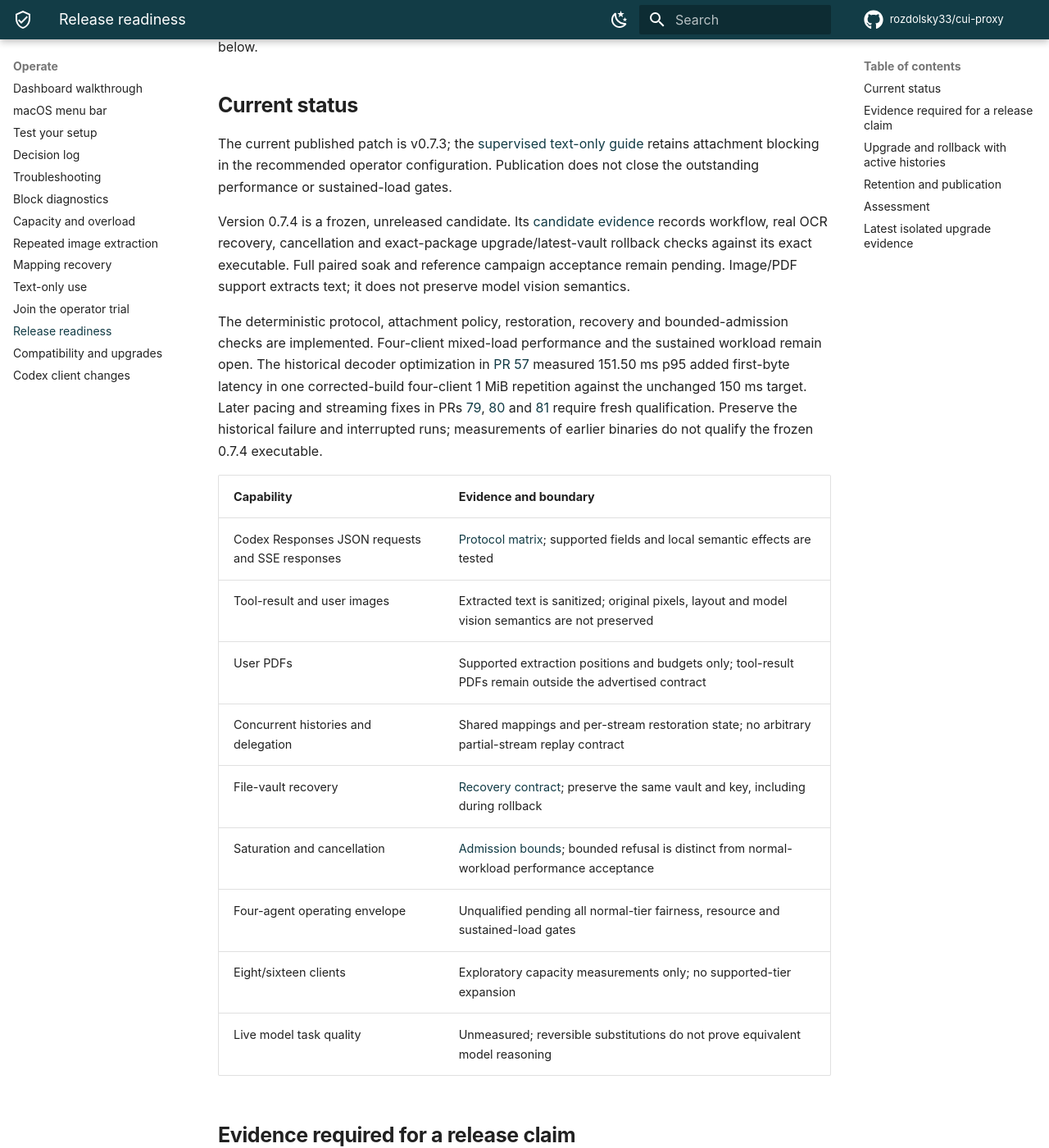
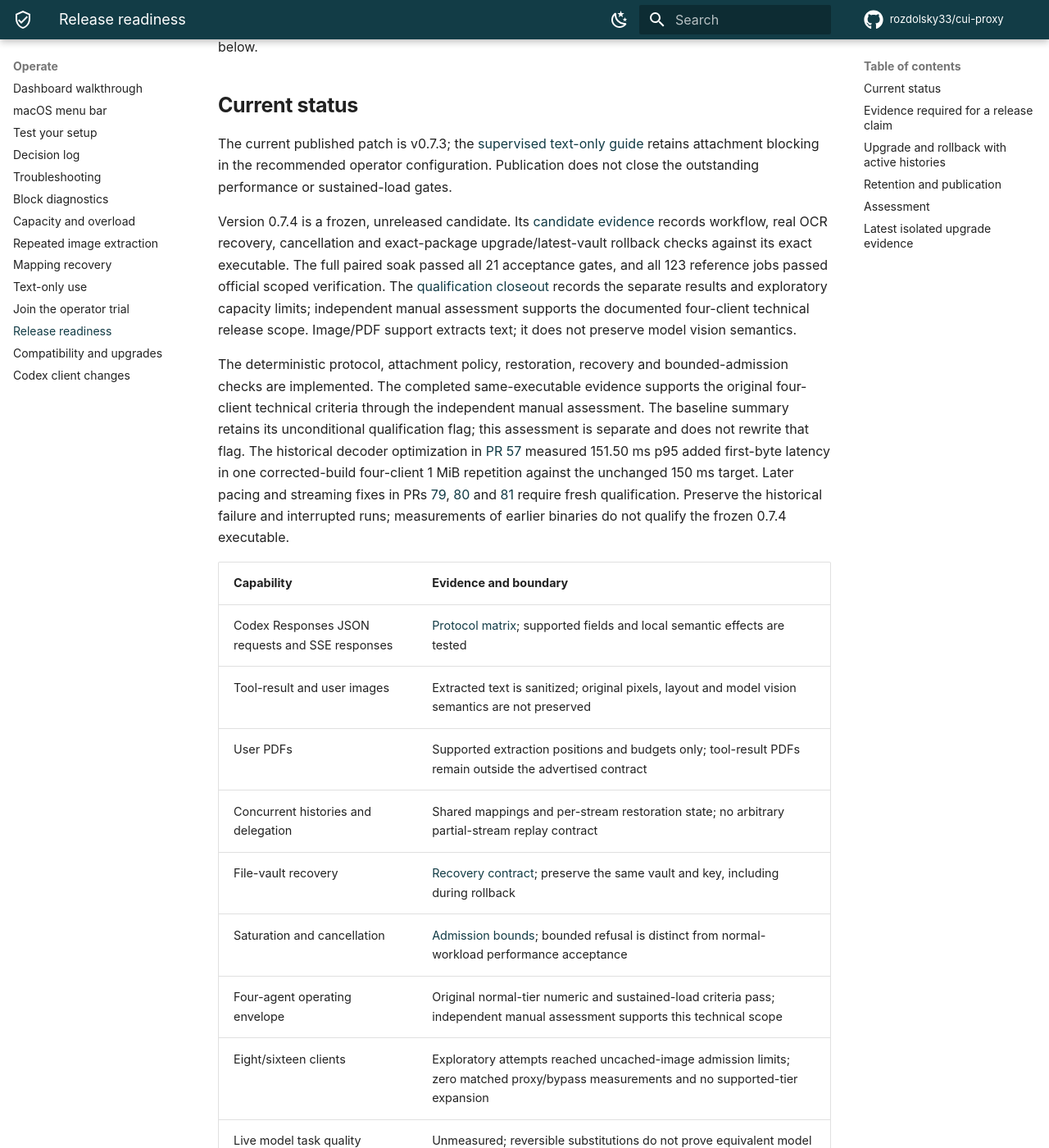
Before and after one commit to rozdolsky33/cui-proxy, an MkDocs documentation site: the page built from docs/release-readiness.md, in a window 1280 px wide and 1400 px high, scrolled down 236 px. Shown: the whole window at 82% size. Built offline with MkDocs 1.6.1 and Material for MkDocs 9.7.7, drawn with Linux system fonts in a browser that asks for light colours; comment, search, counter and statistics services are not loaded; the version menu is left out; some of the changed text lies outside the part shown.

Commit message:
docs: record v0.7.4 four-client qualification closeout (#90)

```diff
--- a/docs/release-readiness.md
+++ b/docs/release-readiness.md
@@ -6,9 +6,9 @@ A successful build or healthy dashboard does not establish four-agent performanc
 
 The current published patch is v0.7.3; the [supervised text-only guide](early-trial.md) retains attachment blocking in the recommended operator configuration. Publication does not close the outstanding performance or sustained-load gates.
 
-Version 0.7.4 is a frozen, unreleased candidate. Its [candidate evidence](https://github.com/rozdolsky33/cui-proxy/blob/main/docs/verification-results/2026-11-23-v074-candidate.md) records workflow, real OCR recovery, cancellation and exact-package upgrade/latest-vault rollback checks against its exact executable. Full paired soak and reference campaign acceptance remain pending. Image/PDF support extracts text; it does not preserve model vision semantics.
+Version 0.7.4 is a frozen, unreleased candidate. Its [candidate evidence](https://github.com/rozdolsky33/cui-proxy/blob/main/docs/verification-results/2026-11-23-v074-candidate.md) records workflow, real OCR recovery, cancellation and exact-package upgrade/latest-vault rollback checks against its exact executable. The full paired soak passed all 21 acceptance gates, and all 123 reference jobs passed official scoped verification. The [qualification closeout](https://github.com/rozdolsky33/cui-proxy/blob/main/docs/verification-results/2026-11-27-v074-closeout.md) records the separate results and exploratory capacity limits; independent manual assessment supports the documented four-client technical release scope. Image/PDF support extracts text; it does not preserve model vision semantics.
 
-The deterministic protocol, attachment policy, restoration, recovery and bounded-admission checks are implemented. Four-client mixed-load performance and the sustained workload remain open. The historical decoder optimization in [PR 57](https://github.com/rozdolsky33/cui-proxy/pull/57) measured 151.50 ms p95 added first-byte latency in one corrected-build four-client 1 MiB repetition against the unchanged 150 ms target. Later pacing and streaming fixes in PRs [79](https://github.com/rozdolsky33/cui-proxy/pull/79), [80](https://github.com/rozdolsky33/cui-proxy/pull/80) and [81](https://github.com/rozdolsky33/cui-proxy/pull/81) require fresh qualification. Preserve the historical failure and interrupted runs; measurements of earlier binaries do not qualify the frozen 0.7.4 executable.
+The deterministic protocol, attachment policy, restoration, recovery and bounded-admission checks are implemented. The completed same-executable evidence supports the original four-client technical criteria through the independent manual assessment. The baseline summary retains its unconditional qualification flag; this assessment is separate and does not rewrite that flag. The historical decoder optimization in [PR 57](https://github.com/rozdolsky33/cui-proxy/pull/57) measured 151.50 ms p95 added first-byte latency in one corrected-build four-client 1 MiB repetition against the unchanged 150 ms target. Later pacing and streaming fixes in PRs [79](https://github.com/rozdolsky33/cui-proxy/pull/79), [80](https://github.com/rozdolsky33/cui-proxy/pull/80) and [81](https://github.com/rozdolsky33/cui-proxy/pull/81) require fresh qualification. Preserve the historical failure and interrupted runs; measurements of earlier binaries do not qualify the frozen 0.7.4 executable.
 
 | Capability | Evidence and boundary |
 | --- | --- |
@@ -18,8 +18,8 @@ The deterministic protocol, attachment policy, restoration, recovery and bounded
 | Concurrent histories and delegation | Shared mappings and per-stream restoration state; no arbitrary partial-stream replay contract |
 | File-vault recovery | [Recovery contract](vault-recovery.md); preserve the same vault and key, including during rollback |
 | Saturation and cancellation | [Admission bounds](admission.md); bounded refusal is distinct from normal-workload performance acceptance |
-| Four-agent operating envelope | Unqualified pending all normal-tier fairness, resource and sustained-load gates |
-| Eight/sixteen clients | Exploratory capacity measurements only; no supported-tier expansion |
+| Four-agent operating envelope | Original normal-tier numeric and sustained-load criteria pass; independent manual assessment supports this technical scope |
+| Eight/sixteen clients | Exploratory attempts reached uncached-image admission limits; zero matched proxy/bypass measurements and no supported-tier expansion |
 | Live model task quality | Unmeasured; reversible substitutions do not prove equivalent model reasoning |
 
 ## Evidence required for a release claim
@@ -53,7 +53,9 @@ Publish only safe summaries: versions, rule names/counts, test names, aggregate
 
 ## Assessment
 
-The repository has stronger correctness and recovery evidence than its initial implementation, including explicit protocol limits and fail-closed validation. Everyday four-agent efficiency remains unproven until the pending measurements pass. No revised numeric rating or production-equivalence claim is justified by unit tests alone. Prioritize the first reproducible failed user-visible criterion; do not replace it with unrelated tuning.
+The frozen candidate has exact-artifact correctness, recovery and sustained-load evidence, plus passing original four-client numeric predicates. Independent manual review found no technical gap in that documented scope. The [closeout record](https://github.com/rozdolsky33/cui-proxy/blob/main/docs/verification-results/2026-11-27-v074-closeout.md) distinguishes this assessment from the baseline summary's unchanged automated flag and preserves negative exploratory measurements.
+
+Live model task quality, production equivalence and eight/sixteen-client support remain unproven. The measured uncached-image admission limit is an operating boundary, not a reason to raise safety budgets or claim successful higher-concurrency performance. No revised numerical rating is assigned.
 
 ## Latest isolated upgrade evidence
 
```
Also changed, not shown: README.md (+1 -1 lines), docs/index.md (+1 -1 lines), docs/superpowers/plans/2026-11-10-daily-use-multi-agent-roadmap.md (+19 -17 lines), docs/verification-results/2026-11-27-v074-closeout.md (added, +63 -0 lines), 1 other file.
